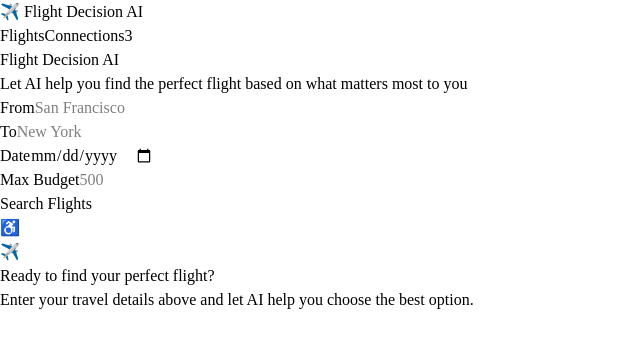
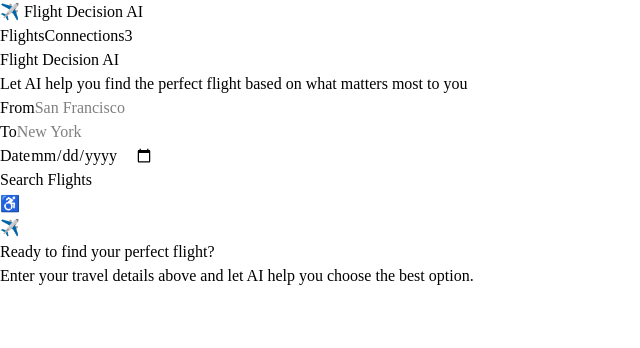
Before and after one commit to XieVic978/kiro-hacks, a React (Vite) app in the folder frontend/: page / in a window 1280 px wide. Shown: the top 348 px of the page, without its empty margins (0-640 px from the left). Built offline with nearby package versions, Linux system fonts and the light colour scheme.

Commit message:
remove max budeget

```diff
--- a/frontend/src/App.jsx
+++ b/frontend/src/App.jsx
@@ -269,7 +269,7 @@ export default function App() {
   const [loading, setLoading] = useState(false)
   const [apiError, setApiError] = useState(null)
 
-  const canSearch = from.trim() && to.trim() && date && budget
+  const canSearch = from.trim() && to.trim() && date
 
   async function handleSearch() {
     if (!canSearch) return
@@ -315,18 +315,13 @@ export default function App() {
       {/* Search card + disability toggle */}
       <div className="max-w-3xl mx-auto mb-5 flex gap-3 items-start">
         <div className="flex-1 bg-white rounded-xl shadow-sm border border-gray-200 p-6">
-          <div className="grid grid-cols-4 gap-4 mb-4">
+          <div className="grid grid-cols-3 gap-4 mb-4">
             <AirportInput label="From" placeholder="San Francisco" value={from} onChange={setFrom} />
             <AirportInput label="To"   placeholder="New York"      value={to}   onChange={setTo}   />
             <div>
               <label className="block text-sm text-gray-600 mb-1">Date</label>
               <input type="date" value={date} onChange={e => setDate(e.target.value)}
                 className="w-full border border-gray-300 rounded-md px-3 py-2 text-sm text-gray-800 focus:outline-none focus:ring-2 focus:ring-blue-500" />
-            </div>
-            <div>
-              <label className="block text-sm text-gray-600 mb-1">Max Budget</label>
-              <input type="number" placeholder="500" value={budget} onChange={e => setBudget(e.target.value)}
-                className="w-full border border-gray-300 rounded-md px-3 py-2 text-sm text-gray-800 placeholder-gray-400 focus:outline-none focus:ring-2 focus:ring-blue-500" />
             </div>
           </div>
           <div className="flex gap-3">
```
Also changed, not shown: 1 other file (tests, documents, lock files or other folders).
